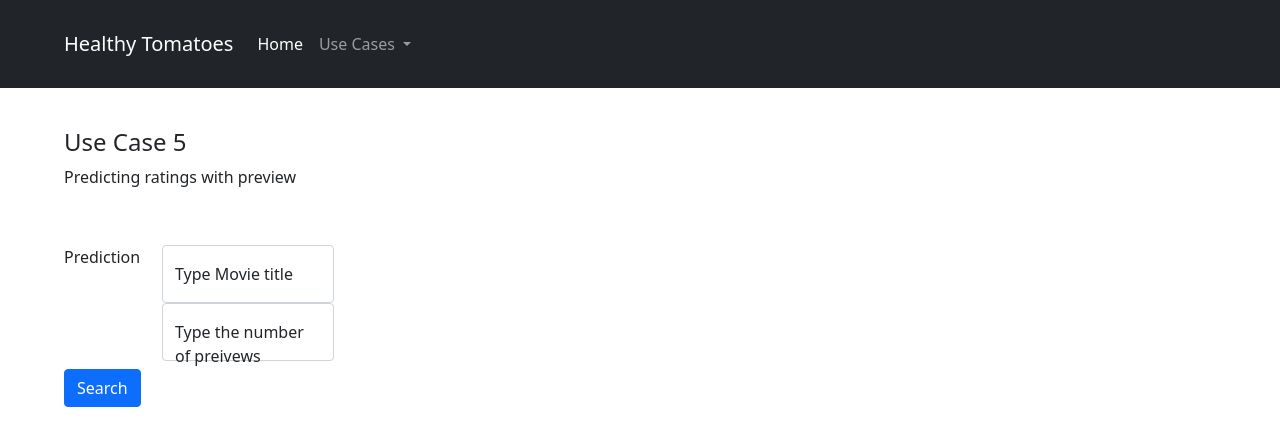
After one commit to jameslee1237/COMP0022, a Flask app: template python/templates/use_case_5.html in a window 1280 px wide. The commit adds this page. Shown: the top 446 px of the page. Run offline with Flask 2, Linux system fonts and the light colour scheme; the template is opened without the code that fills it, so the values that code supplies are empty; some libraries are stand-ins or nearby versions.

Commit message:
case 5 initial code added

```diff
--- a/python/app.py
+++ b/python/app.py
@@ -476,10 +476,30 @@ class App:
         cursor.close()
         return result
 
-    def print_first_10_tags(self):
+    # USE CASE 5 FUNCTIONS
+    def use_case_5(self, filters):
         cursor = self.cnx2.cursor()
-        cursor.execute("SELECT * FROM movies.movies_tags WHERE movie_ID < 10;")
+        query_params = ''
+        base_query = "SELECT * FROM movies.movies_data"
+
+        if filters is None:     # This condition is activated when a GET request is issued for the webpage
+            query_params = ' LIMIT 20 OFFSET 20;'
+        else:
+            filters = filters.to_dict(flat=False)
+            print(f"Filters: {filters}", flush=True)
+
+            if 'search' in filters.keys():
+                movie_title = filters['search'][0]
+                query_params += f" WHERE title LIKE '%{movie_title}%'"
+
+        # Add paginator
+        # query_params += ' LIMIT 20 OFFSET 20;'
+        base_query += query_params + ';'
+        print(f'USE CASE 5 FINAL QUERY: "{base_query}"', flush=True)
+
+        cursor.execute(base_query)
         result = cursor.fetchall()
+        print(result)
         cursor.close()
         return result
 
@@ -607,6 +627,38 @@ def uc_3():
         query_res=query_result,
         headings_display=headings_display
     )
+@app.route("/render_use_case_5", methods=["GET", "POST"])
+def uc_5():
+    app1 = App()
+    app1.set_config()
+    app1.get_csv_data()
+    try:
+        app1.connect_with_root()
+    except Error as e:
+        print("Error while connecting: ", e)
+    if app1.rconnected != False:
+        app1.grant_prev()
+        app1.close_connec_root()
+    try:
+        app1.connect_newuser("movies")
+    except Error as e:
+        print("Error while connecting: ", e)
+
+    # Load table column names template
+    headings_display = ['Movie ID', 'Title', 'Genre(s)', 'Content', 'Director',
+        'Lead Actor', 'Rating (Rotten Tomatoes)', 'Rating (Overall)', 'Tags']
+
+    if request.method == "POST":
+        query_result = app1.use_case_5(filters=request.form)
+    else:
+        query_result = app1.use_case_5(filters=None)
+
+    return render_template(
+        'use_case_5.html',
+        len=len(headings_display),
+        query_res=query_result,
+        headings_display=headings_display
+    )
 
 @app.route("/view_links")
 def get_links():
--- /dev/null
+++ b/python/static/use_case_5.css
@@ -0,0 +1,42 @@
+/* CSS for use case 3 styling */
+.title {
+    padding-top: 2.5rem;
+}
+
+.use-case-2-form {
+    width: 100%;
+    padding-top: 2.5rem;
+    padding-bottom: 2.5rem;
+}
+
+.use-case-2-results-table {
+    width: 100%;
+    table-layout: auto;
+}
+
+.align-rows {
+    display: flex !important;
+    flex-direction: column !important;
+    align-items: center !important;
+}
+
+td, th {
+    padding-right: calc(10px + 1%) !important;
+}
+
+.genre-list > .genre-tag {
+    display: inline-block;
+    margin-right: 3px;
+    margin-bottom: 2px;
+    padding: 4px 10px;
+    background-color: greenyellow;
+    border-radius: 7px;
+}
+
+
+@media only screen and (max-width:768px) {
+    .use-case-2-results {
+        font-size: 12px;
+        overflow-x: scroll;
+    }
+}
--- a/python/templates/base.html
+++ b/python/templates/base.html
@@ -44,6 +44,7 @@
                                   <li><a class="dropdown-item" href="render_use_case_1">Use Case 1</a></li>
                                   <li><a class="dropdown-item" href="render_use_case_2">Use Case 2</a></li>
                                   <li><a class="dropdown-item" href="render_use_case_3">Use Case 3</a></li>
+                                  <li><a class="dropdown-item" href="render_use_case_5">Use Case 5</a></li>
                                   <li><hr class="dropdown-divider"></li>
                                   <li><a class="dropdown-item" href="#">Something else here</a></li>
                               </ul>
--- /dev/null
+++ b/python/templates/use_case_5.html
@@ -0,0 +1,54 @@
+{% extends 'base.html' %}
+
+{% block title %} Use Case 5 {% endblock %}
+
+{% block css_links %}
+    <link rel="stylesheet" href="{{ url_for('static', filename='use_case_5.css') }}">
+{% endblock  %}
+
+{% block block_menu %}{% endblock  %}
+
+{% block content %}
+    <div class="">
+        <div class="title">
+            <h4>Use Case 5</h4>
+            <p>Predicting ratings with preview</p>
+        </div>
+    </div>
+    <form class="use-case-2-form" action="{{ url_for('uc_5') }}" method="POST">
+        <fieldset class="row mb-2">
+            <legend class="col-form-label col-sm-1 pt-0">Prediction</legend>
+            <div class="col-sm-2">
+                <div class="form-floating">
+                    <input type="text" class="form-control" name="search" id="search" placeholder="1"></input>
+                    <label for="search">Type Movie title</label>
+                </div>
+                <div class="form-floating">
+                    <input type="text" class="form-control" name="search" id="search" placeholder="1"></input>
+                    <label for="search">Type the number of preivews</label>
+                </div>
+            </div>
+        </fieldset>
+        <button type="submit" class="btn btn-primary">Search</button>
+    </form>
+    <div class="use-case-2-results">
+        <table class="table use-case-2-results-table">
+            <thead class="table-dark">
+                <tr>
+                    {% for i in range(0, len) %}
+                        <th scope="col">{{headings_display[i]}}</ths>
+                    {% endfor %}
+                </tr>
+            </thead>
+            <tbody>
+                {% for row in query_res %}
+                    <tr>
+                        {% for j in range(0, len) %}
+                            <td>{{row[j]}}</td>
+                        {% endfor %}
+                    </tr>
+                {% endfor %}
+            </tbody>
+        </table>
+    </div>
+{% endblock  %}
```
Also changed, not shown: 1 other file.
